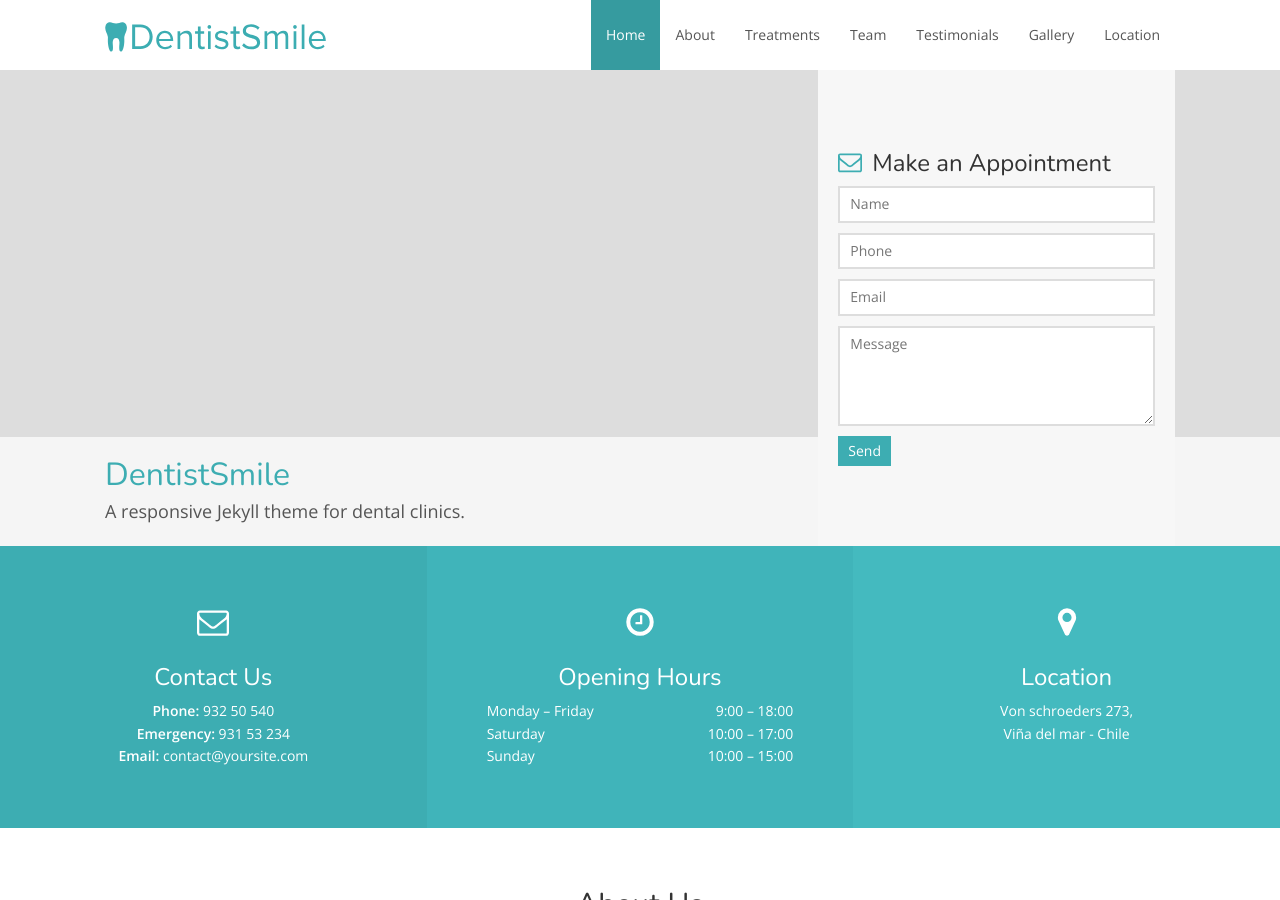
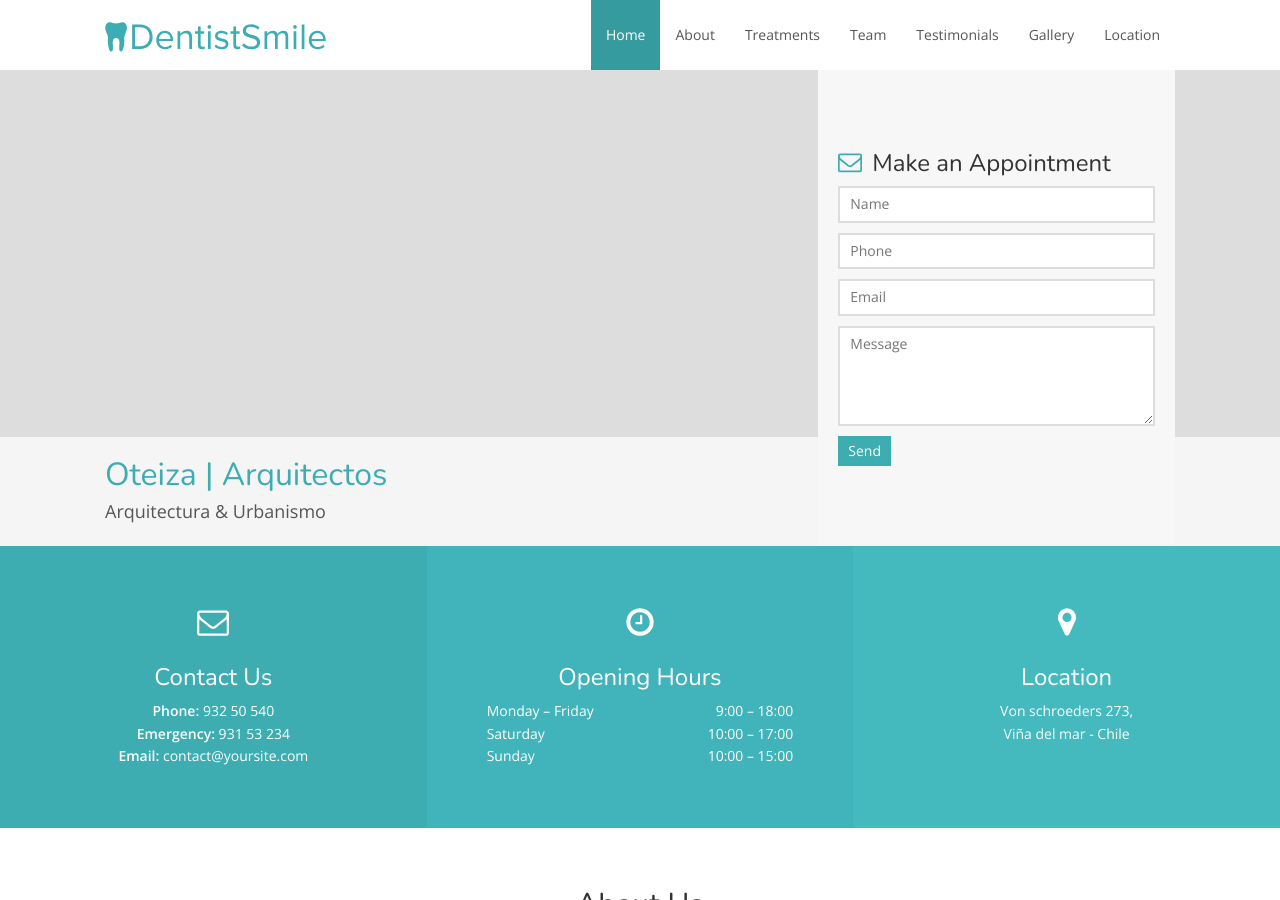
Before and after one commit to bperezl/pruebaDentistSmile, a Jekyll site: the page built from index.html, in a window 1280 px wide and 900 px high. Built offline with Jekyll 4.4.1, drawn with Linux system fonts in a browser that asks for light colours; nearby versions of some CDN libraries.

Commit message:
cambios en config.yml

```diff
--- a/_config.yml
+++ b/_config.yml
@@ -1,6 +1,6 @@
 # Site settings
-title: DentistSmile | Dental Jekyll Theme
-description: "A responsive Jekyll theme for dental clinics."
+title: Oteiza | Arquitectos
+description: "Arquitectura & Urbanismo"
 baseurl: "" # the subpath of your site, e.g. /blog
 url: http://localhost:4000/
 logo_url: svg/min/logo.svg
@@ -8,8 +8,8 @@ logo_url: svg/min/logo.svg
 # Hero
 hero:
     hero_img: hero.jpg
-    hero_title: DentistSmile
-    hero_description: A responsive Jekyll theme for dental clinics.
+    hero_title: Oteiza | Arquitectos
+    hero_description: Arquitectura & Urbanismo
 
 # Contact form
 api_token: # Enter API token here
```
